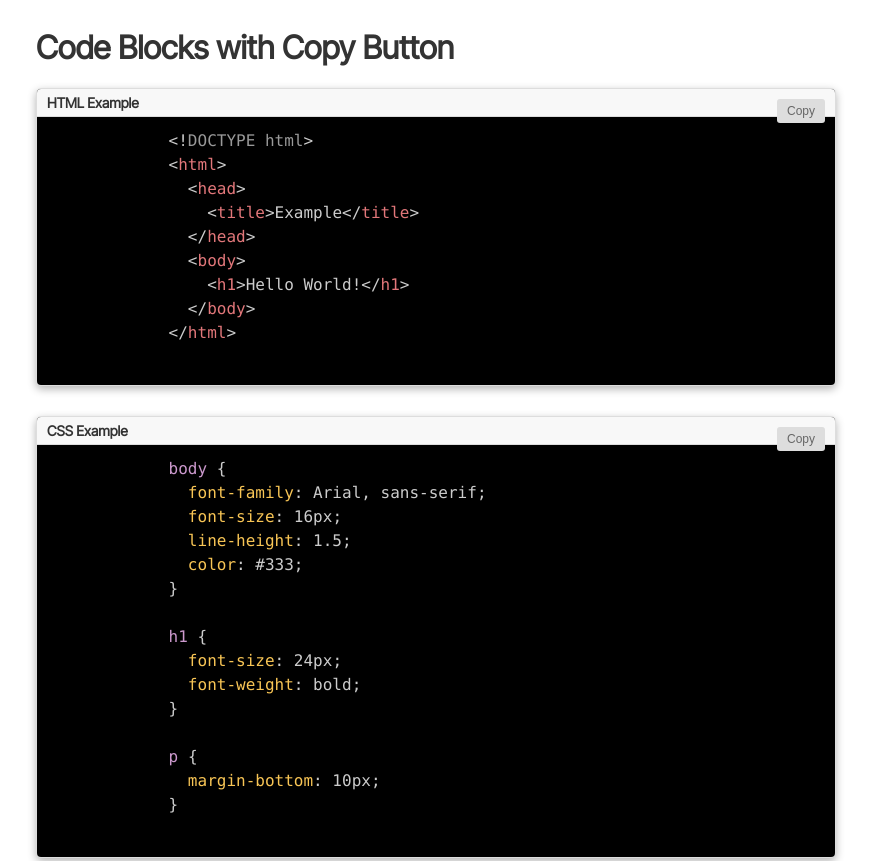
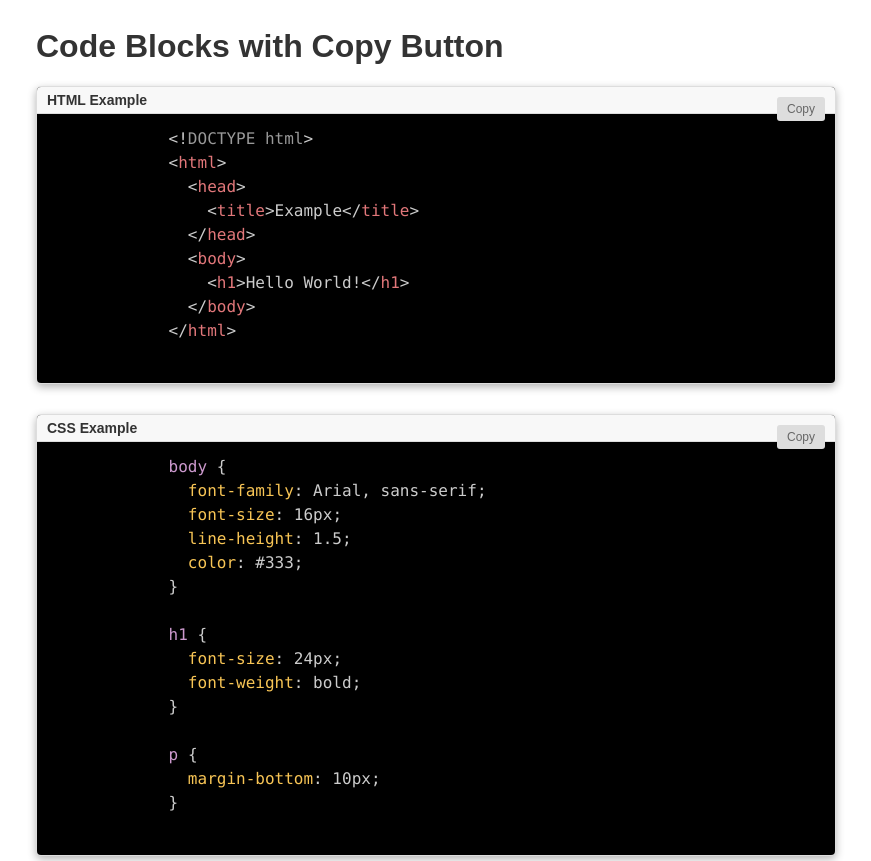
Before and after one commit to redwan-ul/code-blocks, a plain HTML site: page index.html in a window 1280 px wide. Shown: the top 861 px of the page, without its empty margins (204-1075 px from the left). Drawn offline with Linux system fonts and the light colour scheme; a small style sheet from the web is missing.

Commit message:
Update index.html

```diff
--- a/index.html
+++ b/index.html
@@ -7,7 +7,7 @@
   <title>Code Blocks with Copy Button</title>
   <link href="./libs/style.css" rel="stylesheet" />
   <link href="./libs/prism-tomorrow.min.css" rel="stylesheet" />
-  <link href="https://fonts.googleapis.com/css2?family=Inter+Tight&display=swap" rel="stylesheet">
+  <link href="https://cdn.jsdelivr.net/gh/redwan-ul/fonts@inter-tight/main.css" rel="stylesheet">
 </head>
 <body>
   <div class="container">
```
